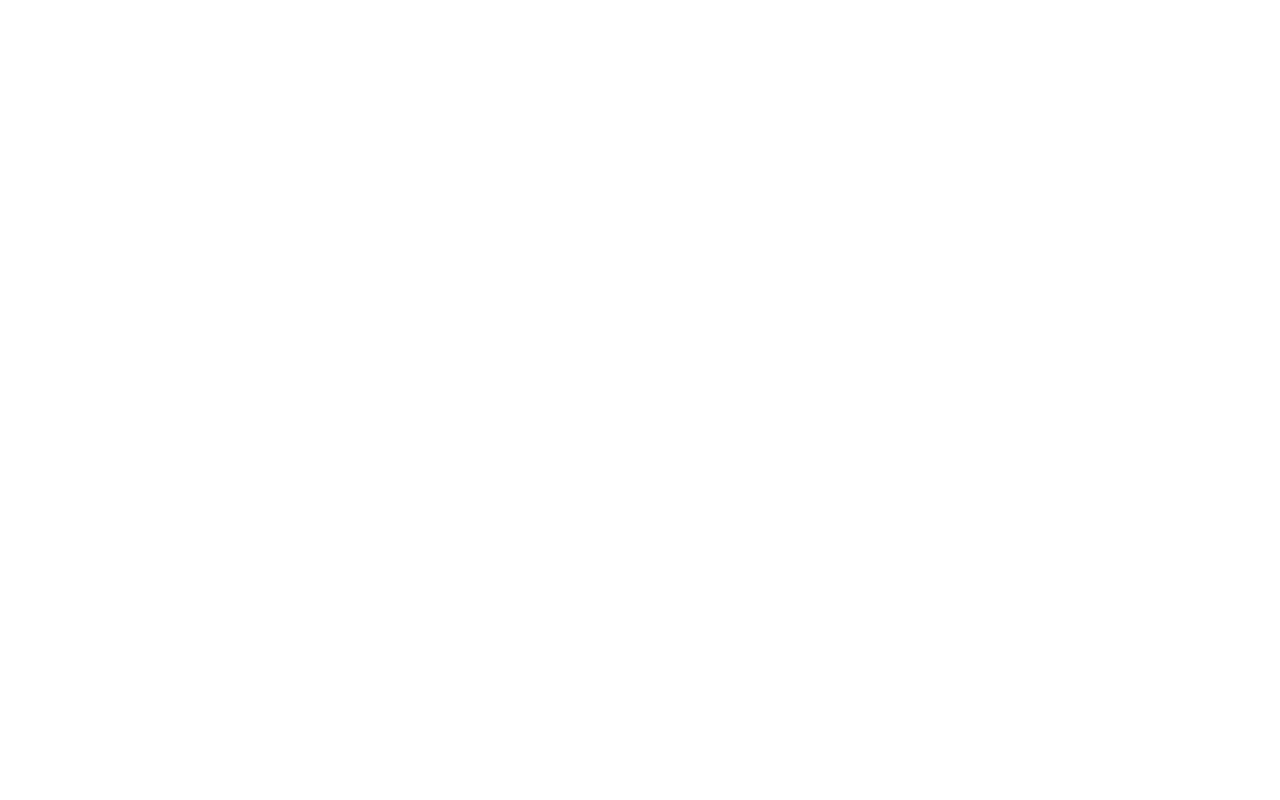
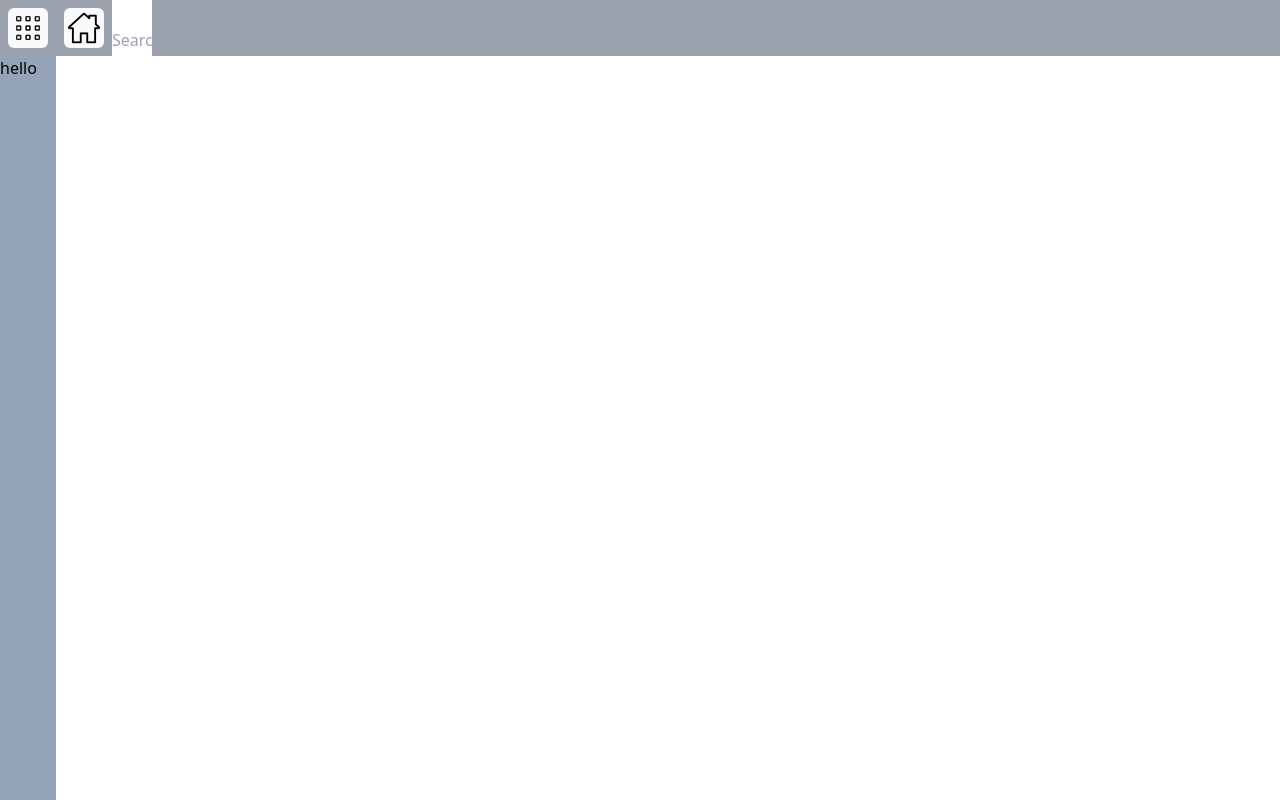
Before and after one commit to xxerfanxx/HW10, a website built with Vite: page hw10project2/index.html in a window 1280 px wide. Shown: the top 800 px of the page. Built offline with nearby package versions, Linux system fonts and the light colour scheme.

Commit message:
completed home screen and chocolate menu

```diff
--- a/hw10project2/index.html
+++ b/hw10project2/index.html
@@ -8,7 +8,25 @@
     <script src="index.js" defer></script>
     <title>Project2</title>
   </head>
-  <body>
+  <body class="flex flex-col h-full">
+    <div class="header w-full">
+      <div class="flex flex-row top-menu w-full h-14 mx-auto bg-gray-400">
+        <div class="chocolate-menu rounded-md bg-slate-50 w-10 h-10 m-2">
+          <button class="chocolate-menu__button w-8 h-8"><img class="w-8 h-8 m-[4px]" src="./Assets/chocolate-menu-icon.png"></button>
+        </div>
 
+        <div class="home rounded-md bg-slate-50 w-10 h-10 m-2">
+          <button class="home__button w-8 h-8"><img class="w-8 h-8 m-[4px]" src="./Assets/home-icon.png"></button>
+        </div>
+
+        <div class="search my-auto w-10 h-20">
+          <input class="search-bar w-10 h-20" placeholder="Search">
+        </div>
+      </div>
+    </div>
+
+    <div class="side-bar w-14 h-[1000px] bg-slate-400">
+      <h2>hello</h2>
+    </div>
   </body>
 </html>
```
Also changed, not shown: hw10project2/Assets/chocolate-menu-icon.png (added), hw10project2/Assets/home-icon.png (added).
